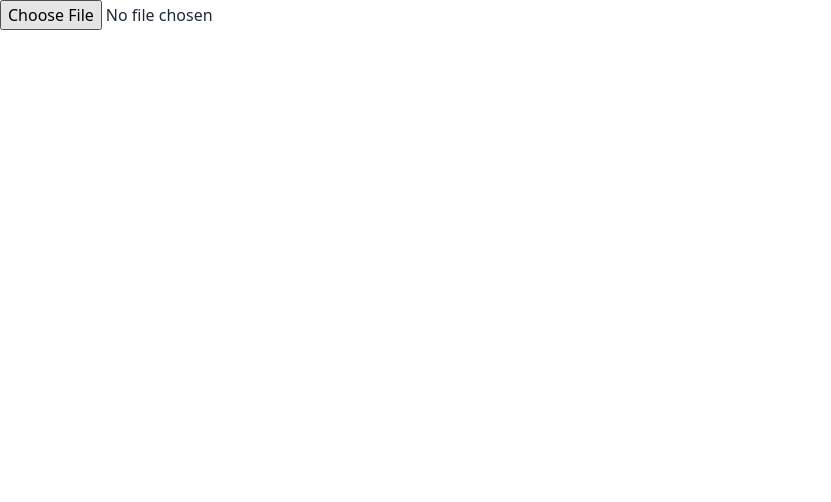
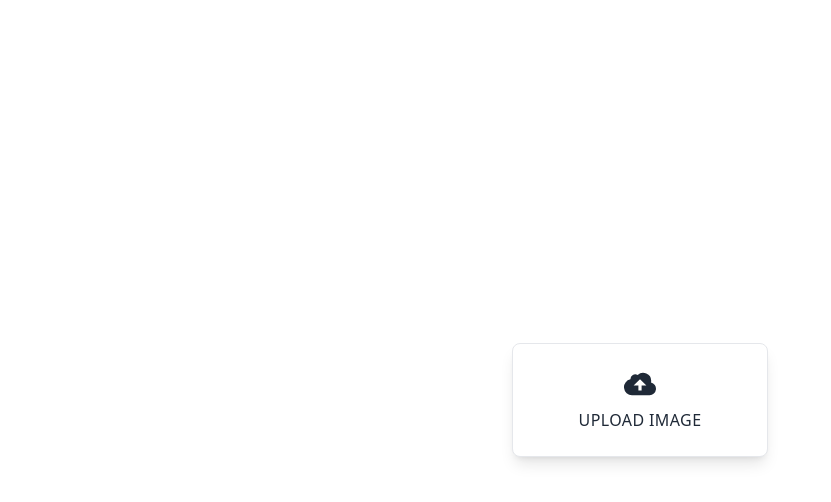
Before and after one commit to Muhammad-Akif/shopnstich, a Next.js app: page /upload in a window 1280 px wide. Shown: the top 502 px of the page, without its empty margins (0-831 px from the left). Built offline with nearby package versions, Linux system fonts and the light colour scheme; what tw-elements would draw is missing.

Commit message:
done with basic image uploadation

```diff
--- a/pages/upload.js
+++ b/pages/upload.js
@@ -21,13 +21,19 @@ const UploadForm = () => {
 
     return (
         <form>
-      <label>
-        <input type="file" onChange={handleChange} />
+            <div class="flex w-full h-screen items-center justify-center bg-grey-lighter">
+                <label class="w-64 flex flex-col items-center px-4 py-6 bg-white text-blue rounded-lg shadow-lg tracking-wide uppercase border border-blue cursor-pointer hover:bg-blue hover:text-white">
+                    <svg class="w-8 h-8" fill="currentColor" xmlns="http://www.w3.org/2000/svg" viewBox="0 0 20 20">
+                        <path d="M16.88 9.1A4 4 0 0 1 16 17H5a5 5 0 0 1-1-9.9V7a3 3 0 0 1 4.52-2.59A4.98 4.98 0 0 1 17 8c0 .38-.04.74-.12 1.1zM11 11h3l-4-4-4 4h3v3h2v-3z" />
+                    </svg>
+                    <span class="mt-2 text-base leading-normal">Upload Image</span>
+                    <input type='file' onChange={handleChange} class="hidden" />
                 </label>
+            </div>
             <div className="output">
-        { error && <div className="error">{ error }</div>}
-        { file && <div>{ file.name }</div> }
-        { file && <ProgressBar file={file} setFile={setFile} /> }
+                {error && <div className="error">{error}</div>}
+                {file && <div>{file.name}</div>}
+                {file && <ProgressBar file={file} setFile={setFile} />}
             </div>
         </form>
     );
```
Lines whose indentation alone changed are shown as unchanged.
